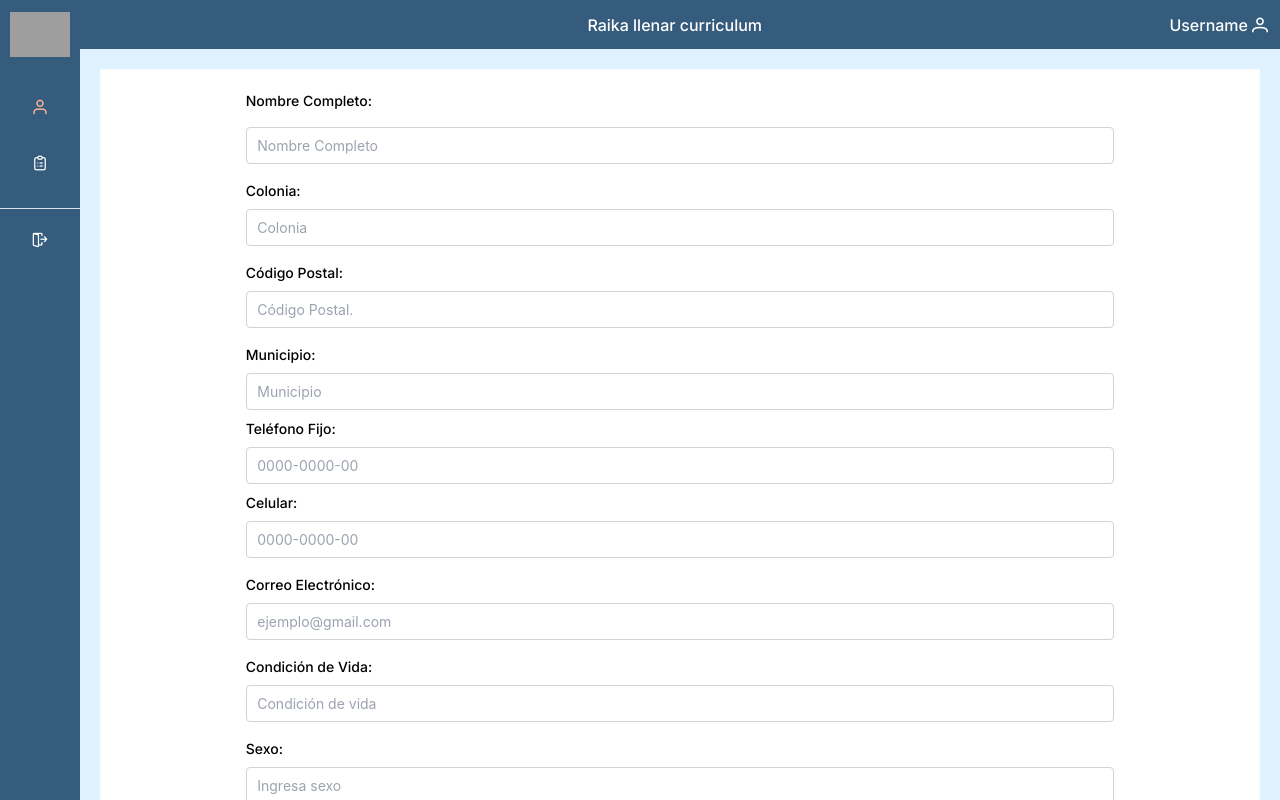
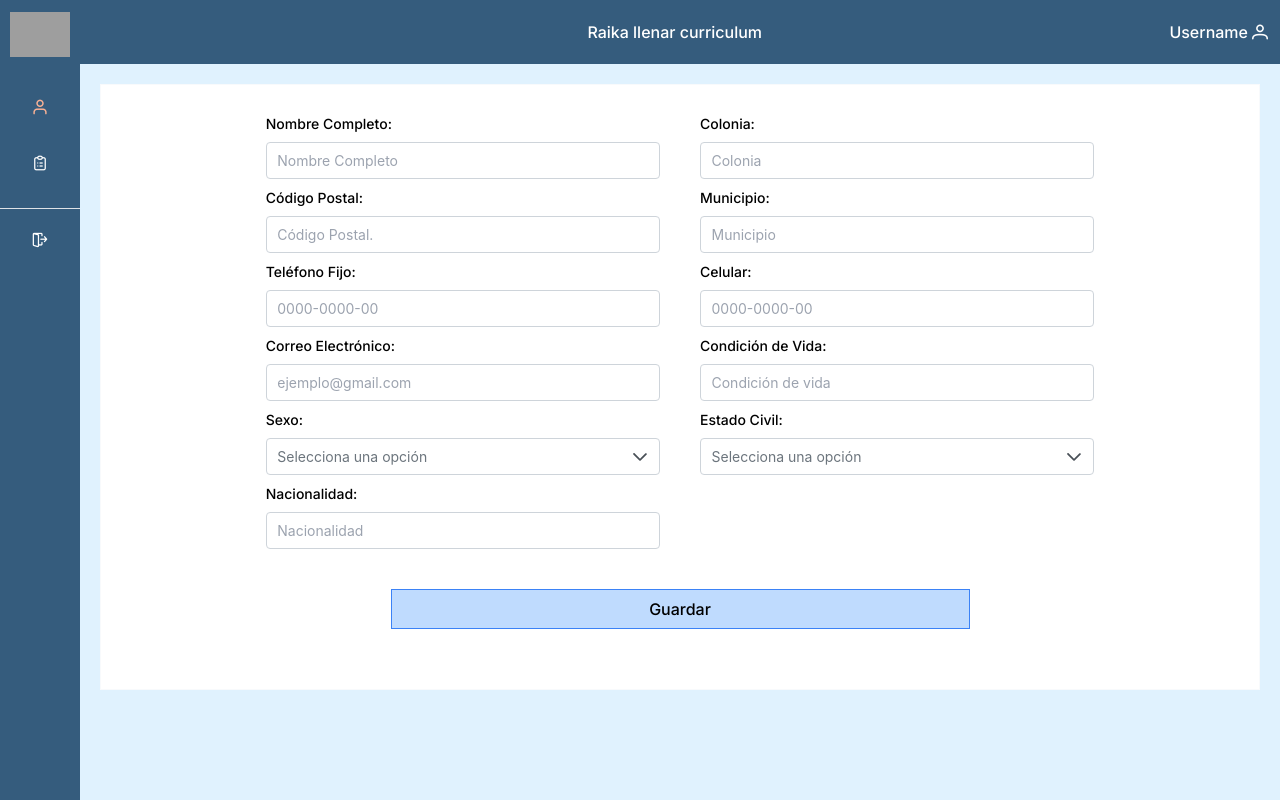
Before and after one commit to Eduardodac/occRaikaApp, a React (Vite) app: page /PerfilInterno in a window 1280 px wide. Built offline with nearby package versions, Linux system fonts and the light colour scheme; grey boxes are pictures that could not be loaded.

Commit message:
Cambia vista perfil interno

```diff
--- a/src/components/curriculum/types.ts
+++ b/src/components/curriculum/types.ts
@@ -58,7 +58,7 @@ export type perfilInternoFormType = {
     CondicionVida: string,
     Sexo: string,
     FechaNacimiento: Date,
-    EstadoCivil: EstadoCivil,
+    EstadoCivil: string,
     Nacionalidad: string
 }
 
--- a/src/pages/Curriculum/PerfilExterno.tsx
+++ b/src/pages/Curriculum/PerfilExterno.tsx
@@ -25,7 +25,6 @@ export const PerfilExterno = () => {
 
     return (
         <>
-            <div className='m-5'>Por favor ingresa los siguientes datos:</div>
             <form className="flex flex-col w-3/4 m-auto space-y-2" onSubmit={formik.handleSubmit}>
                 <label htmlFor='SantoPatron' className='text-sm mb-2'>Mi Santo Patrón o Santa Patrona es:</label>
                 <InputText
--- a/src/pages/PerfilInterno.tsx
+++ b/src/pages/PerfilInterno.tsx
@@ -2,8 +2,10 @@ import { InputText } from 'primereact/inputtext';
 import { useFormik } from 'formik';
 import { perfilInternoFormType } from '../components/curriculum/types';
 import { PerfilInternoValidation } from '../components/curriculum/validations/perfilInternoValidation';
+import { Dropdown } from 'primereact/dropdown';
+import { useState } from 'react';
 
-const initialValues:perfilInternoFormType = {
+const initialValues: perfilInternoFormType = {
     NombreCompleto: "",
     Colonia: "",
     CodigoPostal: "",
@@ -14,11 +16,28 @@ const initialValues:perfilInternoFormType = {
     CondicionVida: "",
     Sexo: "",
     FechaNacimiento: new Date(),
-    EstadoCivil: "soltero",
+    EstadoCivil: 'Soltero',
     Nacionalidad: ""
 }
 
+const estadoCivilOpciones = [
+    { name: 'Soltero', code: 'Soltero' },
+    { name: 'Casado/a', code: 'Casado' },
+    { name: 'Separado/a', code: 'Casado' },
+    { name: 'Viudo/a', code: 'Viudo' },
+    { name: 'Union Libre', code: 'UnionLibre' },
+];
+
+const sexoOpciones = [
+    { name: 'Masculino', code: 'Masculino' },
+    { name: 'Femenino', code: 'Femenino' },
+
+];
+
 export const PerfilInterno = () => {
+const [estadoCivil, setEstadoCivil] = useState('Soltero');
+const [sexo, setSexo] = useState('masculino');
+
 
     const formik = useFormik({
         initialValues: initialValues,
@@ -30,7 +49,9 @@ export const PerfilInterno = () => {
 
     return (
         <div className=' py-5 mx-5 border border-slate-50 bg-white'>
-            <form className="flex flex-col w-3/4 m-auto space-y-2" onSubmit={formik.handleSubmit}>
+            <form className="grid grid-cols-2 w-3/4 m-auto space-y-2" onSubmit={formik.handleSubmit}>
+
+                <section className='px-5 pt-2 flex flex-col '>
                     <label htmlFor='Nombre Completo' className='text-sm mb-2'>Nombre Completo:</label>
                     <InputText
                         className='p-inputtext-sm'
@@ -43,6 +64,8 @@ export const PerfilInterno = () => {
                     <div className='text-sm text-red-500'>
                         {formik.touched['NombreCompleto'] && <div>{formik.errors['NombreCompleto']}</div>}
                     </div>
+                </section>
+                <section className='px-5 flex flex-col'>
                     <label htmlFor='Colonia' className='text-sm mb-2'>Colonia:</label>
                     <InputText
                         className='p-inputtext-sm'
@@ -55,6 +78,8 @@ export const PerfilInterno = () => {
                     <div className='text-sm text-red-500'>
                         {formik.touched['Colonia'] && <div>{formik.errors['Colonia']}</div>}
                     </div>
+                </section>
+                <section className='px-5 flex flex-col'>
                     <label htmlFor='CodigoPostal' className='text-sm mb-2'>Código Postal:</label>
                     <InputText
                         className='p-inputtext-sm'
@@ -67,6 +92,8 @@ export const PerfilInterno = () => {
                     <div className='text-sm text-red-500'>
                         {formik.touched['CodigoPostal'] && <div>{formik.errors['CodigoPostal']}</div>}
                     </div>
+                </section>
+                <section className='px-5 flex flex-col'>
                     <label htmlFor='Municipio' className='text-sm mb-2'>Municipio:</label>
                     <InputText
                         className='p-inputtext-sm'
@@ -76,6 +103,8 @@ export const PerfilInterno = () => {
                         onChange={formik.handleChange}
                         onBlur={formik.handleBlur}
                     />
+                </section>
+                <section className='px-5 flex flex-col'>
                     <label htmlFor='TelefonoFijo' className='text-sm mb-2'>Teléfono Fijo:</label>
                     <InputText
                         className='p-inputtext-sm'
@@ -85,11 +114,13 @@ export const PerfilInterno = () => {
                         onChange={formik.handleChange}
                         onBlur={formik.handleBlur}
                     />
+                </section>
+                <section className='px-5 flex flex-col'>
                     <label htmlFor='Celular' className='text-sm mb-2'>Celular:</label>
                     <InputText
                         className='p-inputtext-sm'
                         placeholder='0000-0000-00'
-                    name='DireccionCapilla'
+                        name='Celular'
                         value={formik.values['Celular']}
                         onChange={formik.handleChange}
                         onBlur={formik.handleBlur}
@@ -97,6 +128,8 @@ export const PerfilInterno = () => {
                     <div className='text-sm text-red-500'>
                         {formik.touched['Celular'] && <div>{formik.errors['Celular']}</div>}
                     </div>
+                </section>
+                <section className='px-5 flex flex-col'>
                     <label htmlFor='email' className='text-sm mb-2'>Correo Electrónico:</label>
                     <InputText
                         className='p-inputtext-sm'
@@ -109,6 +142,8 @@ export const PerfilInterno = () => {
                     <div className='text-sm text-red-500'>
                         {formik.touched['email'] && <div>{formik.errors['email']}</div>}
                     </div>
+                </section>
+                <section className='px-5 flex flex-col'>
                     <label htmlFor='CondicionVida' className='text-sm mb-2'>Condición de Vida:</label>
                     <InputText
                         className='p-inputtext-sm'
@@ -121,24 +156,28 @@ export const PerfilInterno = () => {
                     <div className='text-sm text-red-500'>
                         {formik.touched['CondicionVida'] && <div>{formik.errors['CondicionVida']}</div>}
                     </div>
+                </section>
+                <section className='px-5 flex flex-col'>
                     <label htmlFor='Sexo' className='text-sm mb-2'>Sexo:</label>
-                <InputText
-                    className='p-inputtext-sm'
-                    placeholder='Ingresa sexo'
-                    name='Sexo'
-                    value={formik.values['Sexo']}
-                    onChange={formik.handleChange}
-                    onBlur={formik.handleBlur}
-                />
+                    <Dropdown
+                        value={sexo}
+                        onChange={(e) => setSexo(e.value)}
+                        options={sexoOpciones}
+                        optionLabel="name"
+                        placeholder="Selecciona una opción"
+                        className=" md:w-14rem p-inputtext-sm" />
+                </section>
+                <section className='px-5 flex flex-col'>
                     <label htmlFor='EstadoCivil' className='text-sm mb-2'>Estado Civil:</label>
-                <InputText
-                    className='p-inputtext-sm'
-                    placeholder='Estado Civil'
-                    name='EstadoCivil'
-                    value={formik.values['EstadoCivil']}
-                    onChange={formik.handleChange}
-                    onBlur={formik.handleBlur}
-                />
+                    <Dropdown
+                        value={estadoCivil}
+                        onChange={(e) => setEstadoCivil(e.value)}
+                        options={estadoCivilOpciones}
+                        optionLabel="name"
+                        placeholder="Selecciona una opción"
+                        className=" md:w-14rem p-inputtext-sm" />
+                </section>
+                <section className='px-5 flex flex-col'>
                     <label htmlFor='Nacionalidad' className='text-sm mb-2'>Nacionalidad:</label>
                     <InputText
                         className='p-inputtext-sm'
@@ -148,9 +187,18 @@ export const PerfilInterno = () => {
                         onChange={formik.handleChange}
                         onBlur={formik.handleBlur}
                     />
+                </section>
 
-                <button onClick={formik.submitForm} type="button" className='m-auto w-1/2 h-10 border border-blue-500 bg-blue-200 hover:bg-blue-400 transition duration-500 ease-in-out'>Guardar</button>
             </form>
+            <div className='w-full flex justify-center'>
+                <button
+                    onClick={formik.submitForm}
+                    type="button"
+                    className='mx-auto my-10 w-1/2 h-10 border border-blue-500 bg-blue-200 hover:bg-blue-400 transition duration-500 ease-in-out'>
+                    Guardar
+                </button>
             </div>
+
+        </div >
     )
 }
```
Lines whose indentation alone changed are shown as unchanged.
